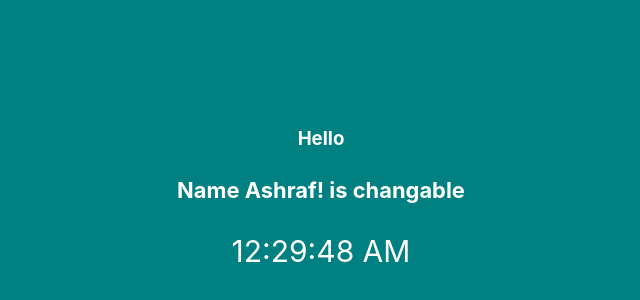
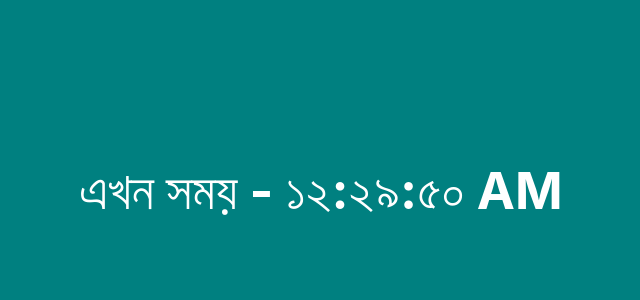
Before and after one commit to ashrafbd1496/react-js, a React (Vite) app: page / in a window 1280 px wide. Shown: the part 210-510 px from the top of the page, without its empty margins (319-959 px from the left). Built offline with nearby package versions, Linux system fonts and the light colour scheme.

Commit message:
showed time in bangla

```diff
--- a/src/App.jsx
+++ b/src/App.jsx
@@ -3,11 +3,12 @@ import reactLogo from "./assets/react.svg";
 import "./App.css";
 import Home from './componets/Home/Home'
 import Blogs from './componets/Blogs/Blogs'
+import Clock from './componets/sumit/Clock'
+
 function App() {
   return (
     <>
-      <Home/>
-      {/* <Blogs/> */}
+      <Clock locale= "bn-BD"/>
     </>
   );
 }
--- /dev/null
+++ b/src/componets/sumit/Clock.jsx
@@ -0,0 +1,29 @@
+import React, { useState, useEffect } from "react";
+import ReactDOM from "react-dom/client";
+
+function Clock({ locale }) {
+  // State to keep track of the current time
+  const [currentTime, setCurrentTime] = useState(new Date().toLocaleTimeString(locale));
+
+  useEffect(() => {
+    // Set up an interval to update the time every second
+    const intervalId = setInterval(() => {
+      setCurrentTime(new Date().toLocaleTimeString(locale));
+    }, 1000);
+
+    // Cleanup function to clear the interval when the component unmounts
+    return () => clearInterval(intervalId);
+  }, [locale]);
+
+  return (
+    <h1 className="heading">
+      <span className="clock">এখন সময় - {currentTime}</span>
+    </h1>
+  );
+}
+
+export default Clock;
+
+// Example of rendering the Clock component
+// const root = ReactDOM.createRoot(document.getElementById("root"));
+// root.render(<Clock locale="en-US" />);
```
Also changed, not shown: src/componets/sumit/Clock.css (added).
